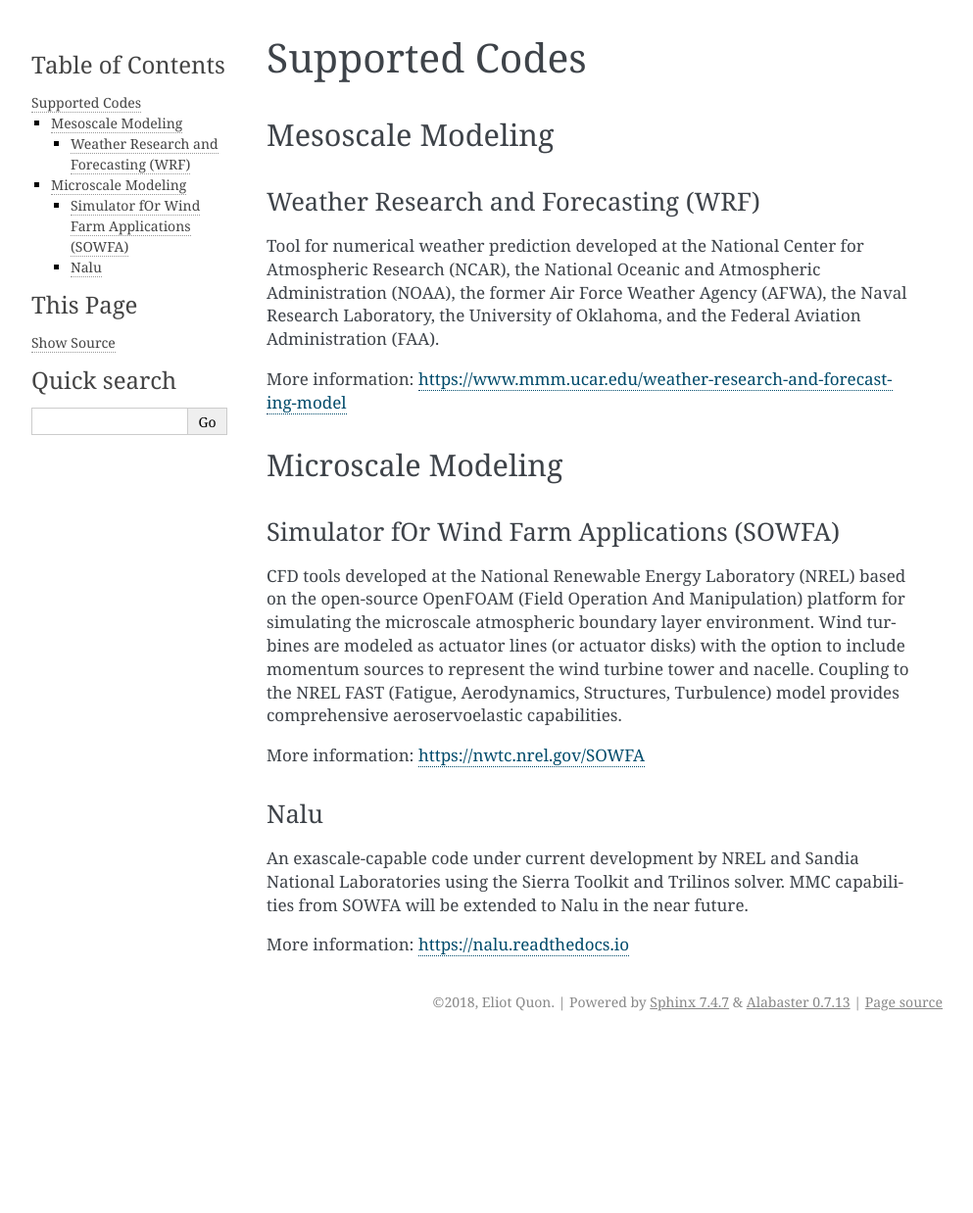
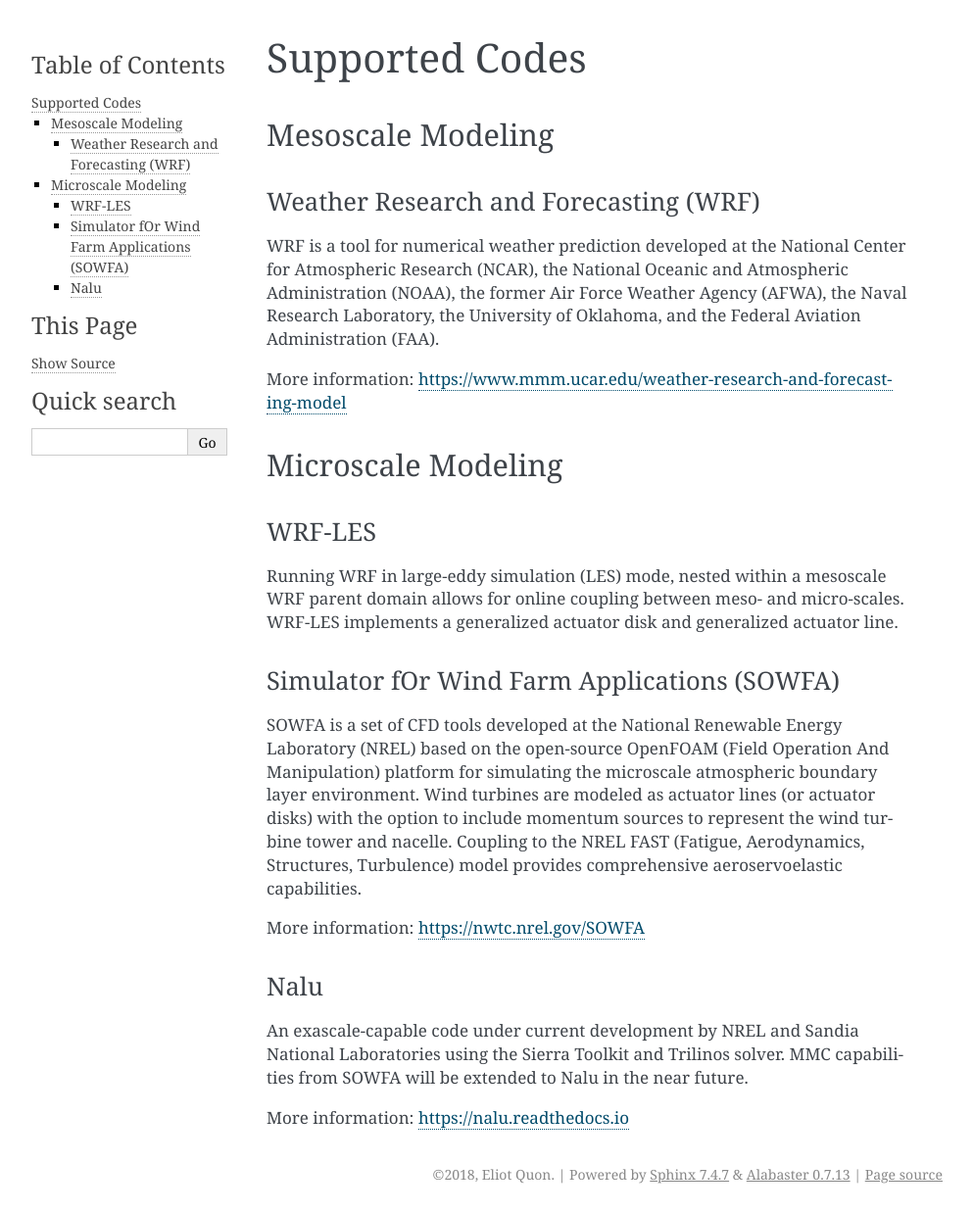
Before and after one commit to ewquon/coupling-manual, a Sphinx documentation site: the page built from docs/codes.rst, in a window 1280 px wide. Shown: the whole page at 98% size, without its empty margins (148-1141 px from the left). Built offline with Sphinx 7.4.7, drawn with Linux system fonts in a browser that asks for light colours; before the commit the page ends 1062 px from its top, so only the background shows below that.

Commit message:
Add text on index page and brief WRF-LES description

```diff
--- a/docs/codes.rst
+++ b/docs/codes.rst
@@ -8,8 +8,8 @@
 
 Weather Research and Forecasting (WRF)
 --------------------------------------
-Tool for numerical weather prediction developed at the National Center for
-Atmospheric Research (NCAR), the National Oceanic and Atmospheric
+WRF is a tool for numerical weather prediction developed at the National Center
+for Atmospheric Research (NCAR), the National Oceanic and Atmospheric
 Administration (NOAA), the former Air Force Weather Agency (AFWA), the Naval
 Research Laboratory, the University of Oklahoma, and the Federal Aviation
 Administration (FAA).
@@ -20,9 +20,16 @@
 Microscale Modeling
 ===================
 
+WRF-LES
+-------
+Running WRF in large-eddy simulation (LES) mode, nested within a mesoscale WRF
+parent domain allows for online coupling between meso- and micro-scales.
+WRF-LES implements a generalized actuator disk and generalized actuator line.
+
+
 Simulator fOr Wind Farm Applications (SOWFA)
 --------------------------------------------
-CFD tools developed at the National Renewable Energy Laboratory (NREL) based on
+SOWFA is a set of CFD tools developed at the National Renewable Energy Laboratory (NREL) based on
 the open-source OpenFOAM (Field Operation And Manipulation) platform for
 simulating the microscale atmospheric boundary layer environment. Wind turbines
 are modeled as actuator lines (or actuator disks) with the option to include
--- a/docs/index.rst
+++ b/docs/index.rst
@@ -1,5 +1,9 @@
 Mesoscale-to-Microscale Coupling Manual
 =======================================
+
+This documentation should provide a good starting point for performing
+high-fidelity wind-plant simulations with mesoscale-to-microscale coupling
+(MMC).
 
 .. toctree::
    :maxdepth: 3
```
